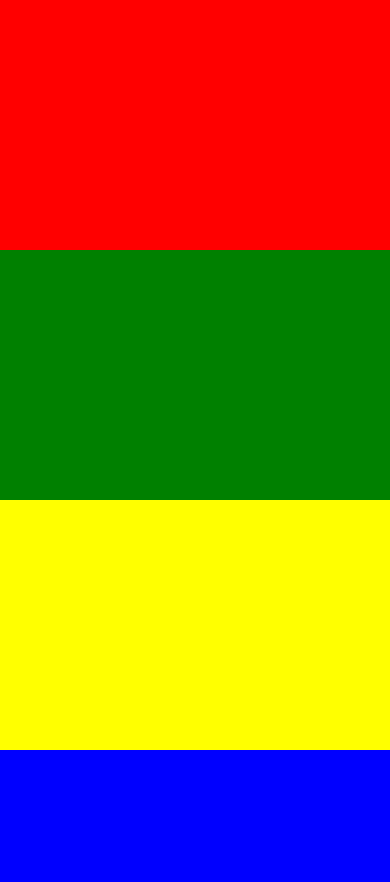
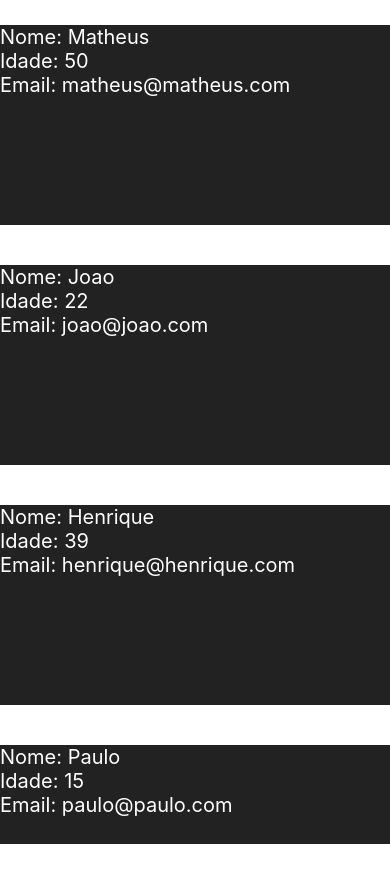
Before and after one commit to Pedro-imbriani-clear/learning_more, a React Native app: screen / in a window 390 px wide. Shown: the top 882 px of the page. After the commit the page ends 844 px from the top, so only its background shows below. Built offline with nearby package versions, Linux system fonts and the light colour scheme.

Commit message:
FlatList

```diff
--- a/App.js
+++ b/App.js
@@ -1,41 +1,68 @@
-import React, { Component } from 'react'
-import { View, Text, StyleSheet, Image, TouchableOpacity, ScrollView } from 'react-native'
+import React, { Component } from 'react';
+import {
+  View,
+  Text,
+  StyleSheet,
+  FlatList
+  } from 'react-native';
 
-class App extends Component {
+class App extends Component{
+
+  constructor(props){
+    super(props);
+    this.state = {
+      feed:[
+        {id:'1', nome: 'Matheus', idade: 50, email: 'matheus@matheus.com'},
+        {id:'2', nome: 'Joao', idade: 22, email: 'joao@joao.com'},
+        {id:'3', nome: 'Henrique', idade: 39, email: 'henrique@henrique.com'},
+        {id:'4', nome: 'Paulo', idade: 15, email: 'paulo@paulo.com'},
+        {id:'5', nome: 'JOSE', idade: 12, email: 'jose@jose.com'},
+      ]
+    };
+  }
 
   render(){
     return(
       <View style={styles.container}>
-        <ScrollView showsVerticalScrollIndicator={false}>
-          <View style={styles.box1}></View>
-          <View style={styles.box2}></View>
-          <View style={styles.box3}></View>
-          <View style={styles.box4}></View>
-        </ScrollView>
+
+      <FlatList
+      data={this.state.feed}
+      keyExtractor={(item) => item.id}
+      renderItem={ ({item}) => <Pessoa data={item} /> }
+      />
+
+      </View>
+    );
+  }
+
+}
+const styles = StyleSheet.create({
+  container:{
+    flex:1,
+  },
+  areaPessoa:{
+    backgroundColor: '#222',
+    height: 200,
+    marginBottom: 15,
+    marginTop:25
+  },
+  textoPessoa:{
+    color: '#FFF',
+    fontSize: 20,
+  }
+});
+
+export default App;
+
+
+class Pessoa extends Component{
+  render(){
+    return(
+      <View style={styles.areaPessoa}>
+        <Text style={styles.textoPessoa}>Nome: {this.props.data.nome} </Text>
+        <Text style={styles.textoPessoa}>Idade: {this.props.data.idade} </Text>
+        <Text style={styles.textoPessoa}>Email: {this.props.data.email} </Text>
       </View>
     );
   }
 }
-
-const styles = StyleSheet.create({
-  container:{
-  },
-  box1:{
-    backgroundColor: 'red',
-    height: 250,
-  },
-  box2:{
-    backgroundColor: 'green',
-    height: 250,
-  },
-  box3:{
-    backgroundColor: 'yellow',
-    height: 250,
-  },
-  box4:{
-    backgroundColor: 'blue',
-    height: 250,
-  }
-})
-
-export default App
```
